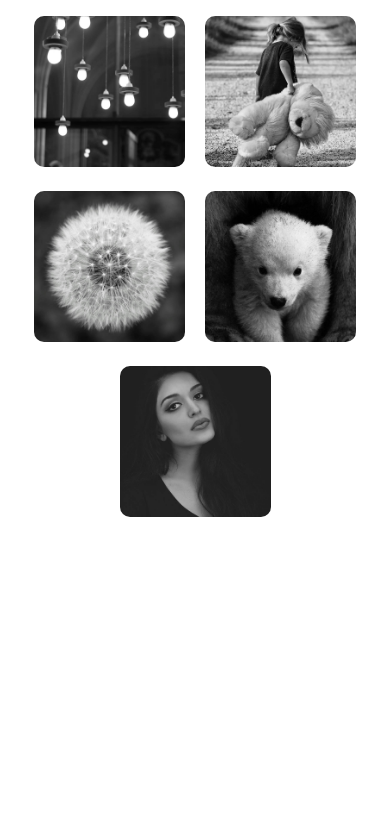
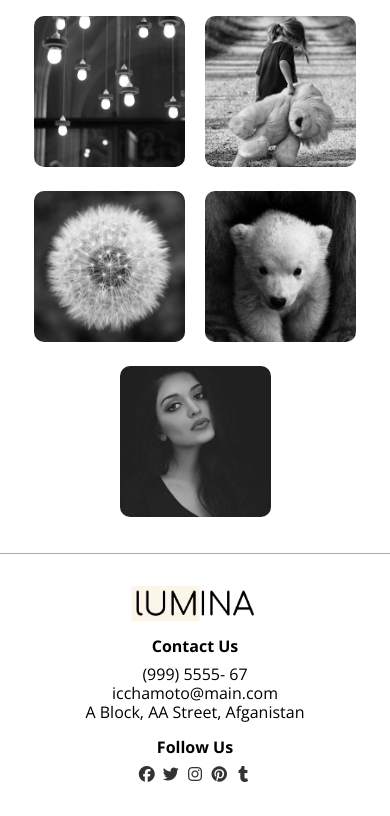
Before and after one commit to SamiumBashir/Lumina-Creative, a plain HTML site: page index.html in a window 390 px wide. Shown: the part 708-1524 px from the top of the page. Before the commit the page ends 1230 px from the top, so only its background shows below. Drawn offline with nearby package versions, Linux system fonts and the light colour scheme.

Commit message:
added footer section and make index page responsive

```diff
--- a/index.html
+++ b/index.html
@@ -31,6 +31,7 @@
             </h2>
         </div>
     </section>
+
     <section class="gallery">
         <div class="container container-lg gallery-flex">
             <div class="gallery-item">
@@ -80,5 +81,34 @@
             </div>
         </div>
     </section>
+
+    <div class="footer">
+        <div class="container footer-flex">
+            <img src="./images/logo.png" alt="Lumine logo">
+
+            <div class="contact">
+                <h4>
+                    Contact Us
+                </h4>
+                <ul>
+                    <li>(999) 5555- 67</li>
+                    <li>icchamoto@main.com</li>
+                    <li>A Block, AA Street, Afganistan</li>
+                </ul>
+            </div>
+            <div class="social">
+                <h4>
+                    Follow Us
+                </h4>
+                <ul>
+                    <a href="#"><i class="fa-brands fa-facebook"></i></a>
+                    <a href="#"><i class="fa-brands fa-twitter"></i></a>
+                    <a href="#"><i class="fa-brands fa-instagram"></i></a>
+                    <a href="#"><i class="fa-brands fa-pinterest"></i></a>
+                    <a href="#"><i class="fa-brands fa-tumblr"></i></a>
+                </ul>
+            </div>
+        </div>
+    </div>
 </body>
 </html>
--- a/styles/style.css
+++ b/styles/style.css
@@ -118,11 +118,38 @@ img{
     border-radius: 10px;
 }
 
+.footer{
+    border-top: 1px solid #aaa;
+    padding: 2rem 1.5rem;
+    margin-top: 2rem;
+}
+
+.footer-flex{
+    display: flex;
+    justify-content: space-between;
+    align-items: center;
+}
+
+.footer-flex img{
+    width: 130px;
+    height: 35px;
+}
+
+.footer h4{
+    font-size: 1rem;
+    margin-bottom: 0.5rem;
+}
+
+.footer a{
+    margin-bottom: 0.2px;
+}
+
 
 /* Responsive section */
 
 @media (max-width: 768px){
-    .header-flex{
+    .header-flex,
+    .footer-flex{
         flex-direction: column;
         gap: 1rem;
 
@@ -140,4 +167,7 @@ img{
         width: calc(50% - 20px);
     }
 
+    .footer .footer-flex{
+        text-align: center;
+    }
 }
```
